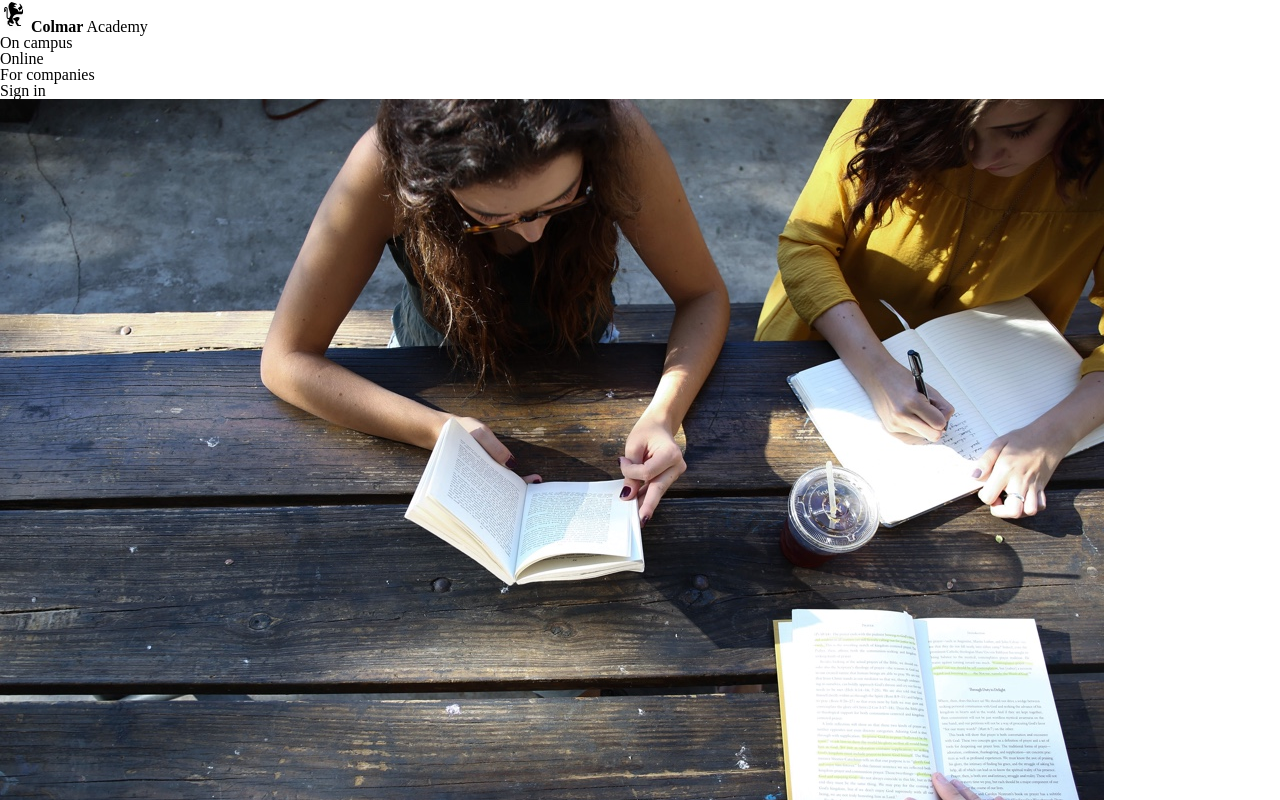
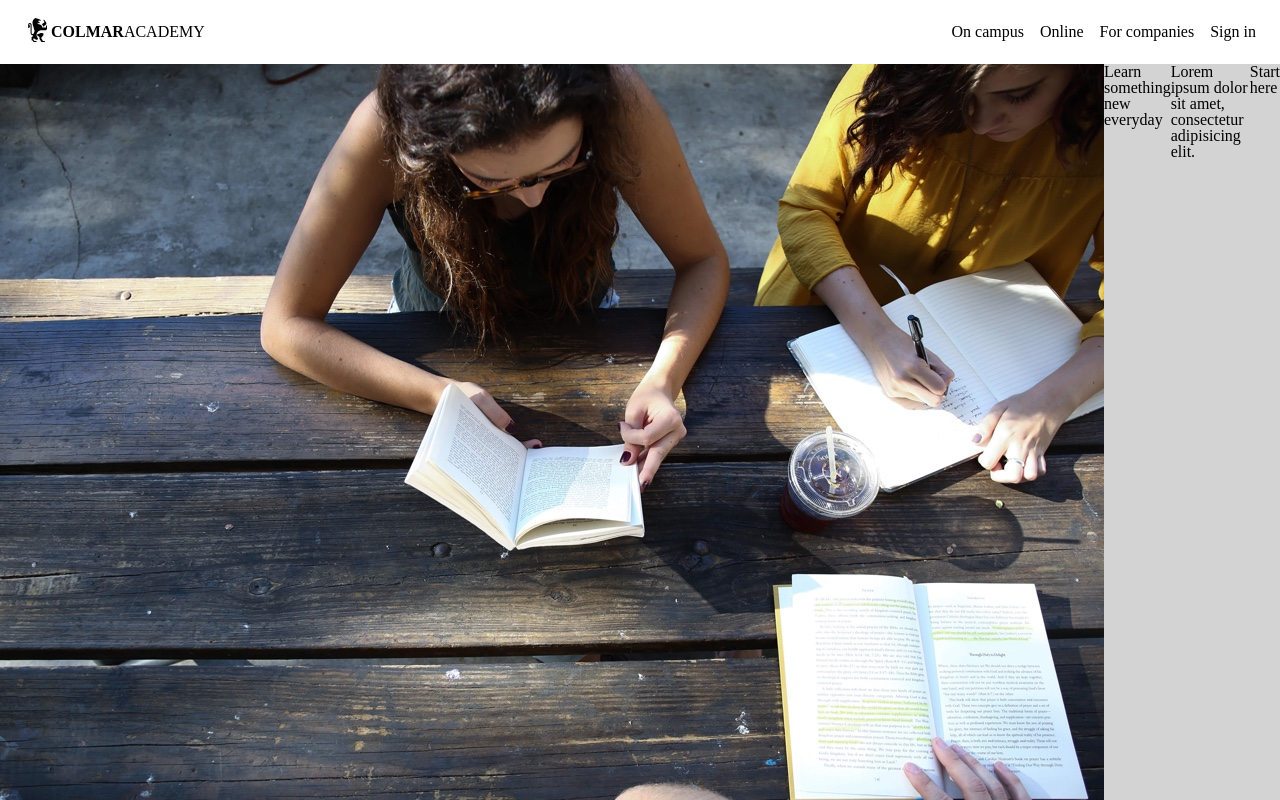
Before and after one commit to christopher-ward/Colmar_Academy, a plain HTML site: page index.html in a window 1280 px wide. Shown: the top 800 px of the page. Drawn offline with Linux system fonts and the light colour scheme.

Commit message:
Slightly tweaked html and added styling to header and main-banner sections.

```diff
--- a/index.html
+++ b/index.html
@@ -35,19 +35,19 @@
 
 <!-- Featured Banner Section -->
 
-    <div class="container start">
+    <div class="main-banner">
 
-      <div class="main-banner">
-        <div class="image">
       <img src="resources/images/banner.jpg" alt="students studying">
-        </div>
-        <div class="container">
+
+      <div class="button-container">
         <h1>Learn something new everyday</h1>
         <h3>Lorem ipsum dolor sit amet, consectetur adipisicing elit.</h3>
         <a href="#" id="button">
           <span>Start here</span>
         </a>
       </div>
+
+
     </div>
 
       <!-- Mobile Banner -->
--- a/resources/css/style.css
+++ b/resources/css/style.css
@@ -1,3 +1,55 @@
+/* Header Section */
+
+.header {
+  display: flex;
+  justify-content: space-between;
+  align-items: center;
+  height: 64px;
+}
+
+.logo {
+  height: 32px;
+  margin-left: 24px;
+}
+
+.logo a {
+  display: flex;
+  align-items: center;
+}
+
 .logo .first {
   font-weight: 700;
 }
+
+.logo span {
+  text-transform: uppercase;
+}
+
+nav ul {
+  display: flex;
+  padding: 16px;
+}
+
+nav ul li {
+  padding: 8px;
+}
+
+/* Main Banner Section */
+
+.main-banner {
+  display: flex;
+  background-color: lightgray;
+}
+
+.main-banner .image {
+  margin: 32px 24px;
+
+}
+
+.main-banner .image img {
+ width: 60%;
+}
+
+.button-container {
+  display: flex;
+}
```
Lines whose indentation alone changed are shown as unchanged.
